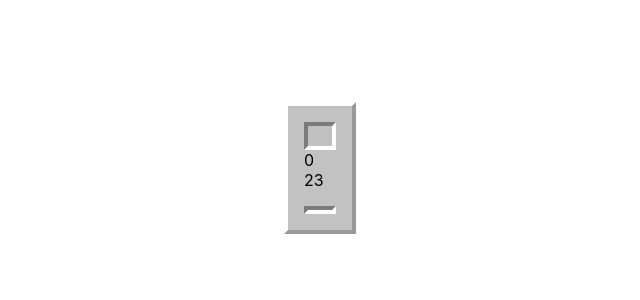
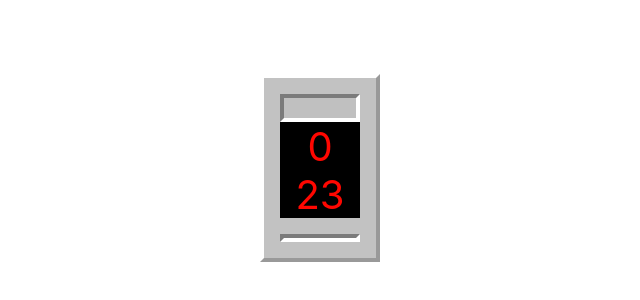
Before and after one commit to RdotSilva/TypeScript-React-Minesweeper, a React (Create React App) app: page / in a window 1280 px wide. Shown: the part 232-532 px from the top of the page, without its empty margins (320-960 px from the left). Built offline with nearby package versions, Linux system fonts and the light colour scheme.

Commit message:
Add NumberDisplay styles

```diff
--- a/src/components/NumberDisplay/NumberDisplay.scss
+++ b/src/components/NumberDisplay/NumberDisplay.scss
@@ -1,2 +1,8 @@
 .NumberDisplay {
+  width: 80px;
+  height: 48px;
+  color: #ff0701;
+  background: black;
+  text-align: center;
+  font-size: 40px;
 }
```
